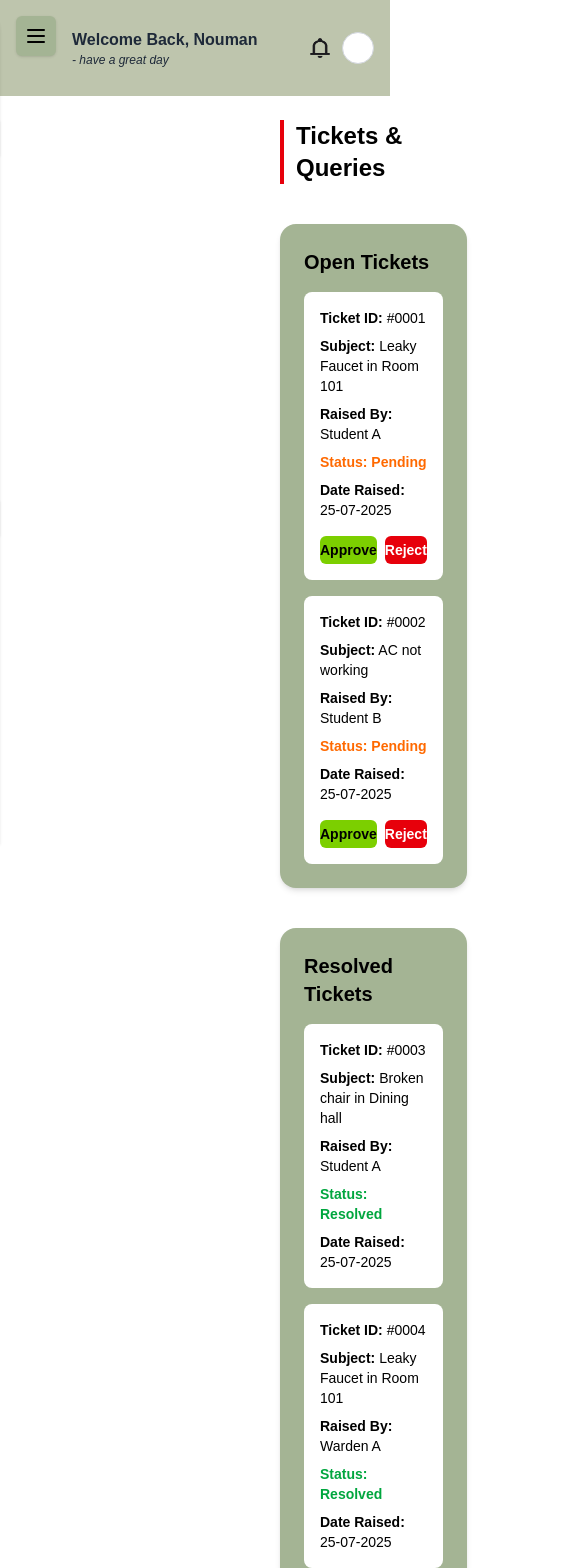
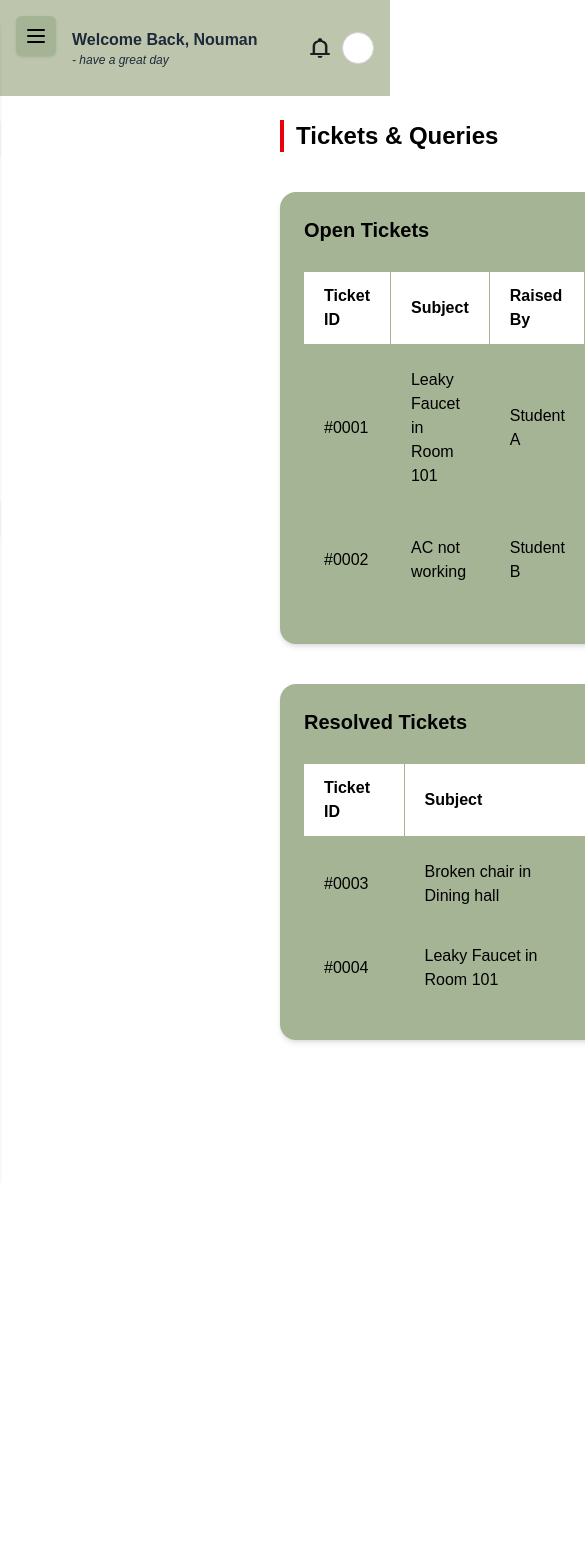
Before and after one commit to dev-nexcore/HM_ADMIN, a Next.js app: page /ticket in a window 390 px wide. Shown: the top 1568 px of the page, 585 px wide, since content can reach past the window. After the commit the page ends 1080 px from the top, so only its background shows below. Built offline with nearby package versions, Linux system fonts and the light colour scheme.

Commit message:
changes done by pranali

```diff
--- a/src/components/audit/audit.jsx
+++ b/src/components/audit/audit.jsx
@@ -46,9 +46,11 @@ export default function AuditLogsSection() {
 
   return (
     <div className="min-h-screen w-full overflow-hidden bg-white pt-8 pl-6 sm:pl-8 md:pl-12 pr-4 sm:pr-6 md:pr-10">
-      <h2 className="text-3xl sm:text-4xl font-bold text-black border-l-4 border-red-600 pl-2 mb-6">
-        Audit Logs
-      </h2>
+     <div className="flex items-center gap-2 mb-6">
+  <span className="h-7 w-1 bg-[#FF0000]"></span>
+  <h2 className="text-3xl sm:text-3xl font-semibold text-black">Audit Logs</h2>
+</div>
+
 
       <div className="bg-[#A4B494] rounded-xl px-4 sm:px-8 py-6 shadow-md">
         <div className="flex flex-col sm:flex-row items-center justify-between gap-4 mb-6">
@@ -77,22 +79,41 @@ export default function AuditLogsSection() {
 
         <div className="overflow-hidden">
           <table className="w-full text-sm sm:text-base text-left text-black border-separate border-spacing-y-2">
-            <thead>
+
+            <style jsx>{`
+  th {
+    position: relative;
+  }
+  th:not(:last-child)::after {
+    content: "";
+    position: absolute;
+    top: 12px;               /* margin from top */
+    bottom: 12px;            /* margin from bottom */
+    right: 0;
+    width: 0.5px;            /* thin and clean line */
+    background-color: #444;  /* soft black (adjust if needed) */
+  }
+`}</style>
+
+
+
+<thead>
   <tr className="bg-white font-semibold text-black">
-    <th className="px-4 py-3 border-r border-white whitespace-nowrap text-sm sm:text-base">
+    <th className="px-4 py-3 whitespace-nowrap text-sm sm:text-base">
       TimeStamp
     </th>
-    <th className="px-4 py-3 border-r border-white whitespace-nowrap text-sm sm:text-base">
+    <th className="px-4 py-3 whitespace-nowrap text-sm sm:text-base">
       User
     </th>
-    <th className="px-4 py-3 border-r border-white whitespace-nowrap text-center text-sm sm:text-base">
+    <th className="px-4 py-3 text-center whitespace-nowrap text-sm sm:text-base">
       Action Type
     </th>
-    <th className="px-4 py-3 border-r border-white text-center text-sm sm:text-base">
+    <th className="px-4 py-3 text-center whitespace-nowrap text-sm sm:text-base">
       Description
     </th>
   </tr>
 </thead>
+
 <tbody>
   {filteredLogs.length > 0 ? (
     filteredLogs.map((log, index) => (
--- a/src/components/home/sidebar.jsx
+++ b/src/components/home/sidebar.jsx
@@ -55,10 +55,11 @@ export default function Sidebar() {
       </button>
 
      <aside
-  className={`fixed top-0 left-0 z-40 w-60 h-screen bg-[#A4B494] py-6 pl-4 flex flex-col justify-between
+  className={`fixed top-0 left-0 z-40 w-60 h-[140vh] md:h-screen bg-[#A4B494] py-6 pl-4 flex flex-col justify-between
   rounded-tr-4xl shadow transform transition-transform duration-300
   ${sidebarOpen ? "translate-x-0" : "-translate-x-full"} md:translate-x-0 md:static`}
 >
+
 
         {/* Close Button (Mobile Only) */}
         <button
--- a/src/components/ticket/ticket.jsx
+++ b/src/components/ticket/ticket.jsx
@@ -49,7 +49,7 @@ export default function TicketsSection() {
   };
 
   return (
-    <div className="px-4 md:px-6 py-10 space-y-10">
+    <div className="px-4 md:px-6 py-10 space-y-10 max-w-screen-xl mx-auto">
       <h2 className="text-2xl font-bold text-black border-l-4 border-red-600 pl-3">
         Tickets & Queries
       </h2>
@@ -58,9 +58,9 @@ export default function TicketsSection() {
       <div className="bg-[#A4B494] rounded-2xl p-6 shadow-md">
         <h2 className="text-xl font-semibold text-black mb-4">Open Tickets</h2>
 
-        {/* Desktop Table */}
-        <div className="hidden md:block overflow-x-auto">
-          <table className="min-w-[800px] w-full text-base text-left text-black border-separate border-spacing-y-3">
+        {/* Responsive table wrapper for both mobile & desktop */}
+        <div className="overflow-x-auto">
+          <table className="min-w-full text-base text-left text-black border-separate border-spacing-y-3">
             <thead className="bg-white text-black">
               <tr>
                 <th className="px-5 py-3 border-r border-[#A4B494]">Ticket ID</th>
@@ -72,7 +72,8 @@ export default function TicketsSection() {
               </tr>
             </thead>
             <tbody>
-              {openTickets.map((ticket, index) => (
+              {openTickets.length > 0 ? (
+                openTickets.map((ticket, index) => (
                   <tr key={index}>
                     <td className="px-5 py-3">{ticket.id}</td>
                     <td className="px-5 py-3">{ticket.subject}</td>
@@ -98,8 +99,8 @@ export default function TicketsSection() {
                       </div>
                     </td>
                   </tr>
-              ))}
-              {openTickets.length === 0 && (
+                ))
+              ) : (
                 <tr>
                   <td colSpan={6} className="text-center py-4 text-gray-700">
                     No open tickets available.
@@ -109,49 +110,14 @@ export default function TicketsSection() {
             </tbody>
           </table>
         </div>
-
-        {/* Mobile Cards */}
-        <div className="md:hidden space-y-4">
-          {openTickets.map((ticket, index) => (
-            <div
-              key={index}
-              className="bg-white rounded-lg p-4 space-y-2 text-sm text-black"
-            >
-              <p><strong>Ticket ID:</strong> {ticket.id}</p>
-              <p><strong>Subject:</strong> {ticket.subject}</p>
-              <p><strong>Raised By:</strong> {ticket.raisedBy}</p>
-              <p className="text-orange-500 font-semibold">
-                <strong>Status:</strong> {ticket.status}
-              </p>
-              <p><strong>Date Raised:</strong> {ticket.dateRaised}</p>
-              <div className="flex gap-2 pt-2">
-                <button
-                  className="bg-lime-500 text-black font-semibold flex-1 py-1 rounded-md hover:bg-lime-600"
-                  onClick={() => handleApprove(index)}
-                >
-                  Approve
-                </button>
-                <button
-                  className="bg-red-600 text-white font-semibold flex-1 py-1 rounded-md hover:bg-red-700"
-                  onClick={() => handleReject(index)}
-                >
-                  Reject
-                </button>
-              </div>
-            </div>
-          ))}
-        </div>
       </div>
 
       {/* Resolved Tickets */}
       <div className="bg-[#A4B494] rounded-2xl p-6 shadow-md">
-        <h3 className="text-xl font-semibold mb-4 text-black">
-          Resolved Tickets
-        </h3>
+        <h3 className="text-xl font-semibold mb-4 text-black">Resolved Tickets</h3>
 
-        {/* Desktop Table */}
-        <div className="hidden md:block overflow-x-auto">
-          <table className="min-w-[800px] w-full text-base text-left text-black border-separate border-spacing-y-3">
+        <div className="overflow-x-auto">
+          <table className="min-w-full text-base text-left text-black border-separate border-spacing-y-3">
             <thead className="bg-white text-black">
               <tr>
                 <th className="px-5 py-3 border-r border-[#A4B494]">Ticket ID</th>
@@ -162,7 +128,8 @@ export default function TicketsSection() {
               </tr>
             </thead>
             <tbody>
-              {resolvedTickets.map((ticket, index) => (
+              {resolvedTickets.length > 0 ? (
+                resolvedTickets.map((ticket, index) => (
                   <tr key={index}>
                     <td className="px-5 py-3">{ticket.id}</td>
                     <td className="px-5 py-3">{ticket.subject}</td>
@@ -172,27 +139,16 @@ export default function TicketsSection() {
                     </td>
                     <td className="px-5 py-3">{ticket.dateRaised}</td>
                   </tr>
-              ))}
+                ))
+              ) : (
+                <tr>
+                  <td colSpan={5} className="text-center py-4 text-gray-700">
+                    No resolved tickets available.
+                  </td>
+                </tr>
+              )}
             </tbody>
           </table>
-        </div>
-
-        {/* Mobile Cards */}
-        <div className="md:hidden space-y-4">
-          {resolvedTickets.map((ticket, index) => (
-            <div
-              key={index}
-              className="bg-white rounded-lg p-4 space-y-2 text-sm text-black"
-            >
-              <p><strong>Ticket ID:</strong> {ticket.id}</p>
-              <p><strong>Subject:</strong> {ticket.subject}</p>
-              <p><strong>Raised By:</strong> {ticket.raisedBy}</p>
-              <p className="text-green-600 font-semibold">
-                <strong>Status:</strong> {ticket.status}
-              </p>
-              <p><strong>Date Raised:</strong> {ticket.dateRaised}</p>
-            </div>
-          ))}
         </div>
       </div>
     </div>
```
Lines whose indentation alone changed are shown as unchanged.
